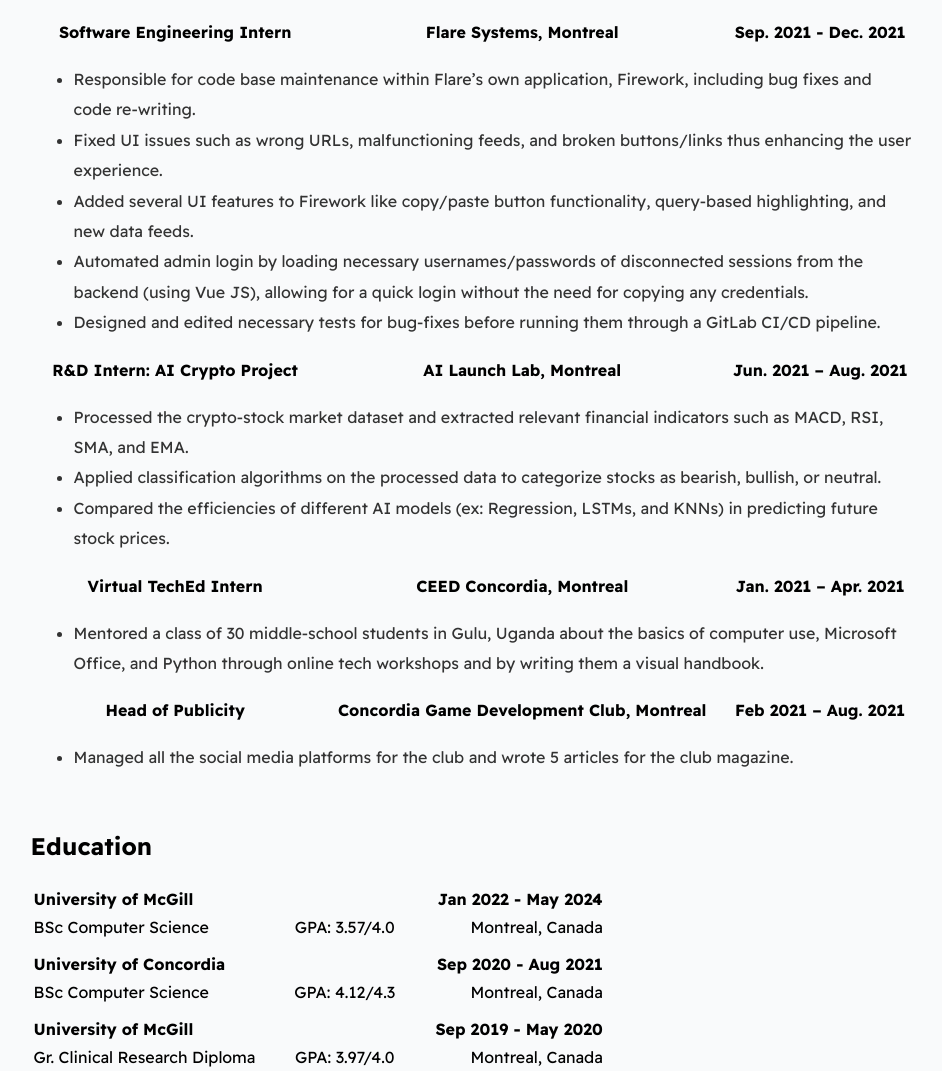
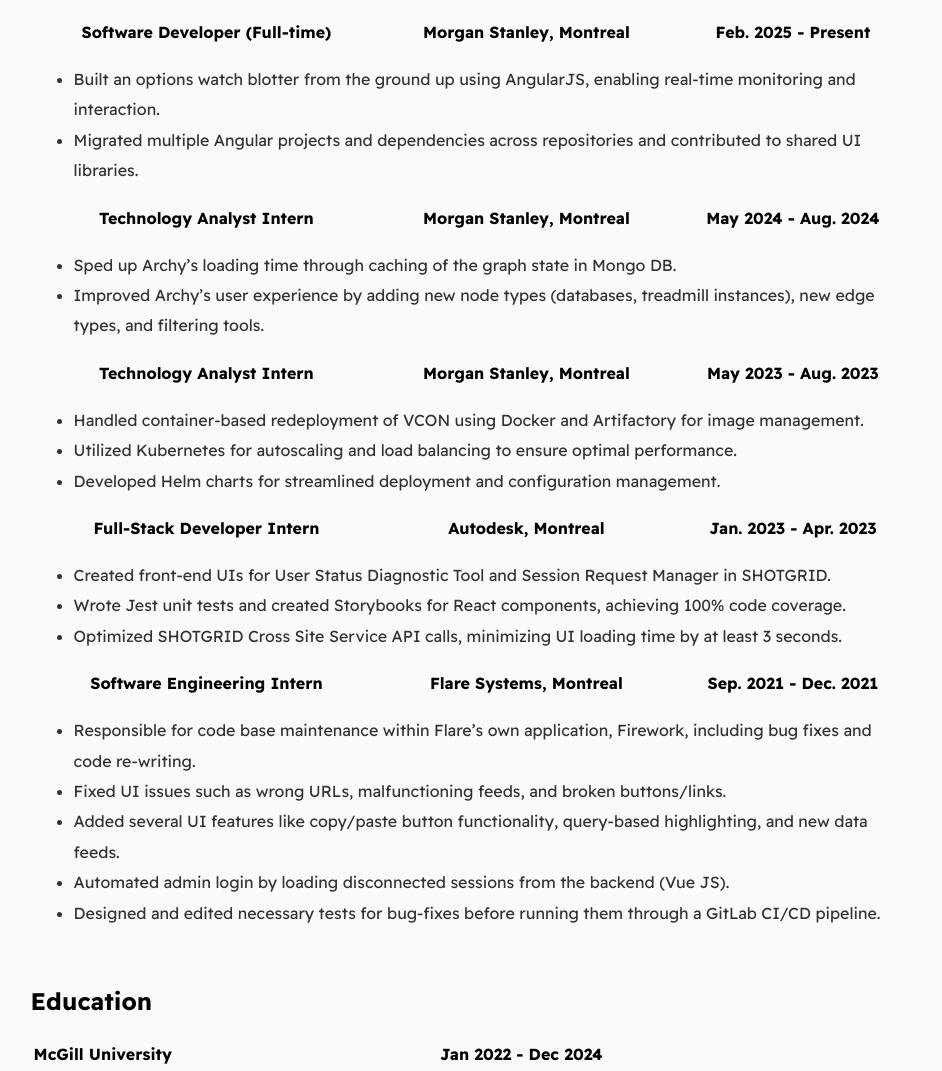
Before and after one commit to KarimJabbour/KarimJabbour.github.io, a plain HTML site: page index.html in a window 1280 px wide. Shown: the part 1729-2800 px from the top of the page, without its empty margins (167-1109 px from the left). Drawn offline with Linux system fonts and the light colour scheme.

Commit message:
small update

```diff
--- a/index.html
+++ b/index.html
@@ -72,14 +72,11 @@
           </li>
         </ul> -->
         <div class="skill-section">
-          <div class="skill-card">Python, Javascript, Java, C</div>
-          <div class="skill-card">React JS, Node JS, Express</div>
-          <div class="skill-card">HTML, CSS/SASS</div>
-          <div class="skill-card">MongoDB, MongoDB Atlas</div>
-          <div class="skill-card">Docker, Docker-compose</div>
-          <div class="skill-card">Unix/Linux, BASH, Assembly/MIPS , AWK</div>
-          <div class="skill-card">AWS Services: EC2, S3, Lambda, Cloudwatch, Amplify</div>
-          <div class="skill-card">GitHub, VS Code, Eclipse IDE, Postman, Jupyter Notebook, MARS IDE</div>
+          <div class="skill-card">Languages: Java, Python, React JS, JavaScript, Node JS, C, Swift, OCaml, HTML/CSS, TypeScript, Assembly</div>
+          <div class="skill-card">Tools: AWS (EC2, S3, Lambda, Amplify, CloudWatch), Mongo DB, Docker, Kubernetes</div>
+          <div class="skill-card">DevOps & CI/CD: Jenkins, Helm Charts, Artifactory, GitLab, GitHub</div>
+          <div class="skill-card">Testing & Frameworks: Jest, Storybook, Angular JS, Next JS, Vue JS</div>
+          <div class="skill-card">Other: Unix/Linux, Vis JS, Webpack, Ruby on Rails</div>
         </div>
 
 
@@ -95,24 +92,25 @@
         </h2>
         <div class="section--projects">
           <div class="project-card">
+            <img class="project-icon" src="./assets/images/msg.png" onerror="this.src='./assets/images/github.png'">
+            <div class="project-card-content">
+              <h4>PeerChat (iOS)</h4>
+              <p>Real-time offline chat app using Swift’s MultipeerConnectivity. Features text, image sharing, and local storage.</p>
+            </div>
+          </div>
+          <div class="project-card">
+            <img class="project-icon" src="./assets/images/leaf.png" onerror="this.src='./assets/images/github.png'">
+            <div class="project-card-content">
+              <h4>U-Glean App</h4>
+              <h5 style="line-height: 0;margin-bottom:0">Hackathon Winner</h5>
+              <p>Social media-style web app to organize gleaning events, connecting volunteers and hosts to reduce food waste.</p>
+            </div>
+          </div>
+          <div class="project-card">
             <img class="project-icon" src="./assets/images/ring.png">
             <div class="project-card-content">
               <h4>Ringtonify App</h4>
               <p>Designed a ringtone maker using AWS services (Lambda, S3, Amplify) + React JS.</p>
-            </div>
-          </div>
-          <div class="project-card">
-            <img class="project-icon" src="./assets/images/fortune.png">
-            <div class="project-card-content">
-              <h4>Daily Fortune App</h4>
-              <p>Designed a full-stack app (MERN) that sends daily fortune messages to clients through email. </p>
-            </div>
-          </div>
-          <div class="project-card">
-            <img class="project-icon" src="./assets/images/juke.svg">
-            <div class="project-card-content">
-              <h4>JukeBox App</h4>
-              <p>Built a Spotify-connected web app that allows multiple clients to search for and push songs to one hosting music player.</p>
             </div>
           </div>
           <div class="project-card">
@@ -123,7 +121,6 @@
               <p>Designed a CNN that classifies chest X-Rays as COVID-positive with an accuracy of around 90%.</p>
             </div>
           </div>
-
         </div>
       </section>
 
@@ -151,6 +148,72 @@
         <table class="work">
           <div class="work-item">
             <tr class="work-header-row">
+              <th>Software Developer (Full-time)</th>
+              <th>Morgan Stanley, Montreal</th>
+              <th>Feb. 2025 - Present</th>
+            </tr>
+            <tr class="work-content-row">
+              <td colspan="3">
+              <ul>
+                <li>Built an options watch blotter from the ground up using AngularJS, enabling real-time monitoring and interaction.</li>
+                <li>Migrated multiple Angular projects and dependencies across repositories and contributed to shared UI libraries.</li>
+              </ul>
+            </td>
+            </tr>
+          </div>
+
+          <div class="work-item">
+            <tr class="work-header-row">
+              <th>Technology Analyst Intern</th>
+              <th>Morgan Stanley, Montreal</th>
+              <th>May 2024 - Aug. 2024</th>
+            </tr>
+            <tr class="work-content-row">
+              <td colspan="3">
+              <ul>
+                <li>Sped up Archy’s loading time through caching of the graph state in Mongo DB.</li>
+                <li>Improved Archy’s user experience by adding new node types (databases, treadmill instances), new edge types, and filtering tools.</li>
+              </ul>
+            </td>
+            </tr>
+          </div>
+
+          <div class="work-item">
+            <tr class="work-header-row">
+              <th>Technology Analyst Intern</th>
+              <th>Morgan Stanley, Montreal</th>
+              <th>May 2023 - Aug. 2023</th>
+            </tr>
+            <tr class="work-content-row">
+              <td colspan="3">
+              <ul>
+                <li>Handled container-based redeployment of VCON using Docker and Artifactory for image management.</li>
+                <li>Utilized Kubernetes for autoscaling and load balancing to ensure optimal performance.</li>
+                <li>Developed Helm charts for streamlined deployment and configuration management.</li>
+              </ul>
+            </td>
+            </tr>
+          </div>
+
+          <div class="work-item">
+            <tr class="work-header-row">
+              <th>Full-Stack Developer Intern</th>
+              <th>Autodesk, Montreal</th>
+              <th>Jan. 2023 - Apr. 2023</th>
+            </tr>
+            <tr class="work-content-row">
+              <td colspan="3">
+              <ul>
+                <li>Created front-end UIs for User Status Diagnostic Tool and Session Request Manager in SHOTGRID.</li>
+                <li>Wrote Jest unit tests and created Storybooks for React components, achieving 100% code coverage.</li>
+                <li>Optimized SHOTGRID Cross Site Service API calls, minimizing UI loading time by at least 3 seconds.</li>
+              </ul>
+            </td>
+            </tr>
+          </div>
+
+          <div class="work-item">
+            <tr class="work-header-row">
               <th>Software Engineering Intern</th>
               <th>Flare Systems, Montreal</th>
               <th>Sep. 2021 - Dec. 2021</th>
@@ -159,56 +222,10 @@
               <td colspan="3">
               <ul>
                 <li>Responsible for code base maintenance within Flare’s own application, Firework, including bug fixes and code re-writing.</li>
-                <li>Fixed UI issues such as wrong URLs, malfunctioning feeds, and broken buttons/links thus enhancing the user experience.</li>
-                <li>Added several UI features to Firework like copy/paste button functionality, query-based highlighting, and new data feeds.</li>
-                <li>Automated admin login by loading necessary usernames/passwords of disconnected sessions from the backend (using Vue JS), allowing for a quick login without the need for copying any credentials.</li>
+                <li>Fixed UI issues such as wrong URLs, malfunctioning feeds, and broken buttons/links.</li>
+                <li>Added several UI features like copy/paste button functionality, query-based highlighting, and new data feeds.</li>
+                <li>Automated admin login by loading disconnected sessions from the backend (Vue JS).</li>
                 <li>Designed and edited necessary tests for bug-fixes before running them through a GitLab CI/CD pipeline.</li>
-              </ul>
-            </td>
-            </tr>
-          </div>
-
-          <div class="work-item">
-            <tr class="work-header-row">
-              <th>R&D Intern: AI Crypto Project</th>
-              <th>AI Launch Lab, Montreal</th>
-              <th>Jun. 2021 – Aug. 2021</th>
-            </tr>
-            <tr class="work-content-row">
-              <td colspan="3">
-                <ul>
-                  <li>Processed the crypto-stock market dataset and extracted relevant financial indicators such as MACD, RSI, SMA, and EMA.</li>
-                  <li>Applied classification algorithms on the processed data to categorize stocks as bearish, bullish, or neutral.</li>
-                  <li>Compared the efficiencies of different AI models (ex: Regression, LSTMs, and KNNs) in predicting future stock prices.</li>
-                </ul>
-              </td>
-            </tr>
-          </div>
-
-          <div class="work-item">
-            <tr class="work-header-row">
-              <th>Virtual TechEd Intern</th>
-              <th>CEED Concordia, Montreal</th>
-              <th>Jan. 2021 – Apr. 2021</th>
-            </tr>
-            <tr class="work-content-row">
-              <td colspan="3">
-              <ul>
-                <li>Mentored a class of 30 middle-school students in Gulu, Uganda about the basics of computer use, Microsoft Office, and Python through online tech workshops and by writing them a visual handbook.</li>
-              </ul>
-            </td>
-            </tr>
-          </div>
-          <div class="work-item">
-            <tr class="work-header-row">
-              <th>Head of Publicity</th>
-              <th>Concordia Game Development Club, Montreal</th>
-              <th>Feb 2021 – Aug. 2021</th>
-            </tr>
-            <tr class="work-content-row">
-              <td colspan="3">
-              <ul>
-                <li>Managed all the social media platforms for the club and wrote 5 articles for the club magazine.</li>
               </ul>
             </td>
             </tr>
@@ -220,12 +237,12 @@
         <table class="education">
           <div class="education-item" >
             <tr class="education-header-row">
-              <th colspan="2" class="education-location" >University of McGill</th>
-              <th class="education-year">Jan 2022 - May 2024</th>
+              <th colspan="2" class="education-location" >McGill University</th>
+              <th class="education-year">Jan 2022 - Dec 2024</th>
             </tr>
             <tr class="education-content-row">
               <td style="text-align:left">BSc Computer Science</td>
-              <td style="text-align:center">GPA: 3.57/4.0</td>
+              <td style="text-align:center">GPA: 3.56/4.0</td>
               <td style="text-align:right">Montreal, Canada</td>
             </tr>
           </div>
```
Also changed, not shown: resume_text.txt (added), 1 other file.
